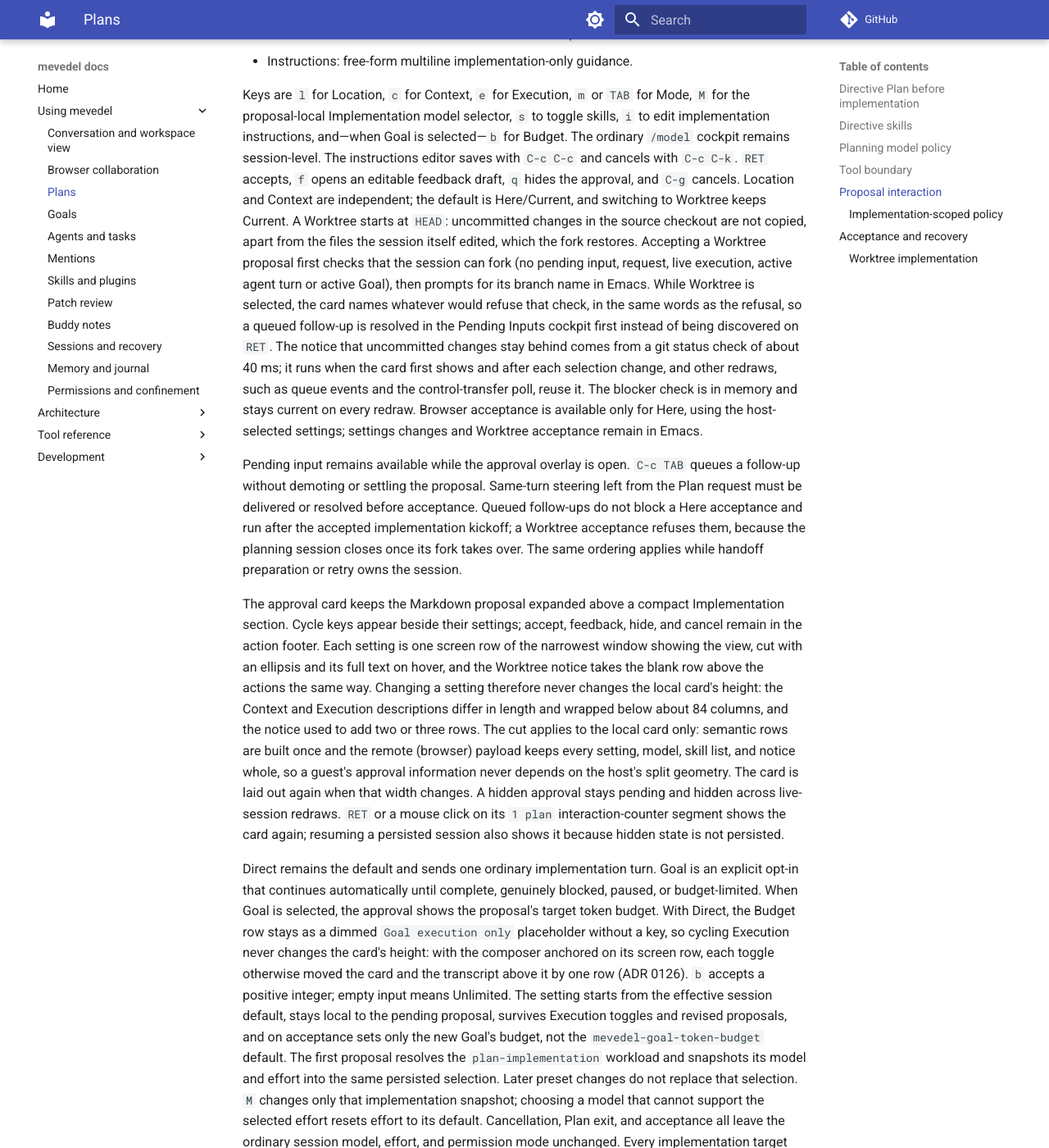
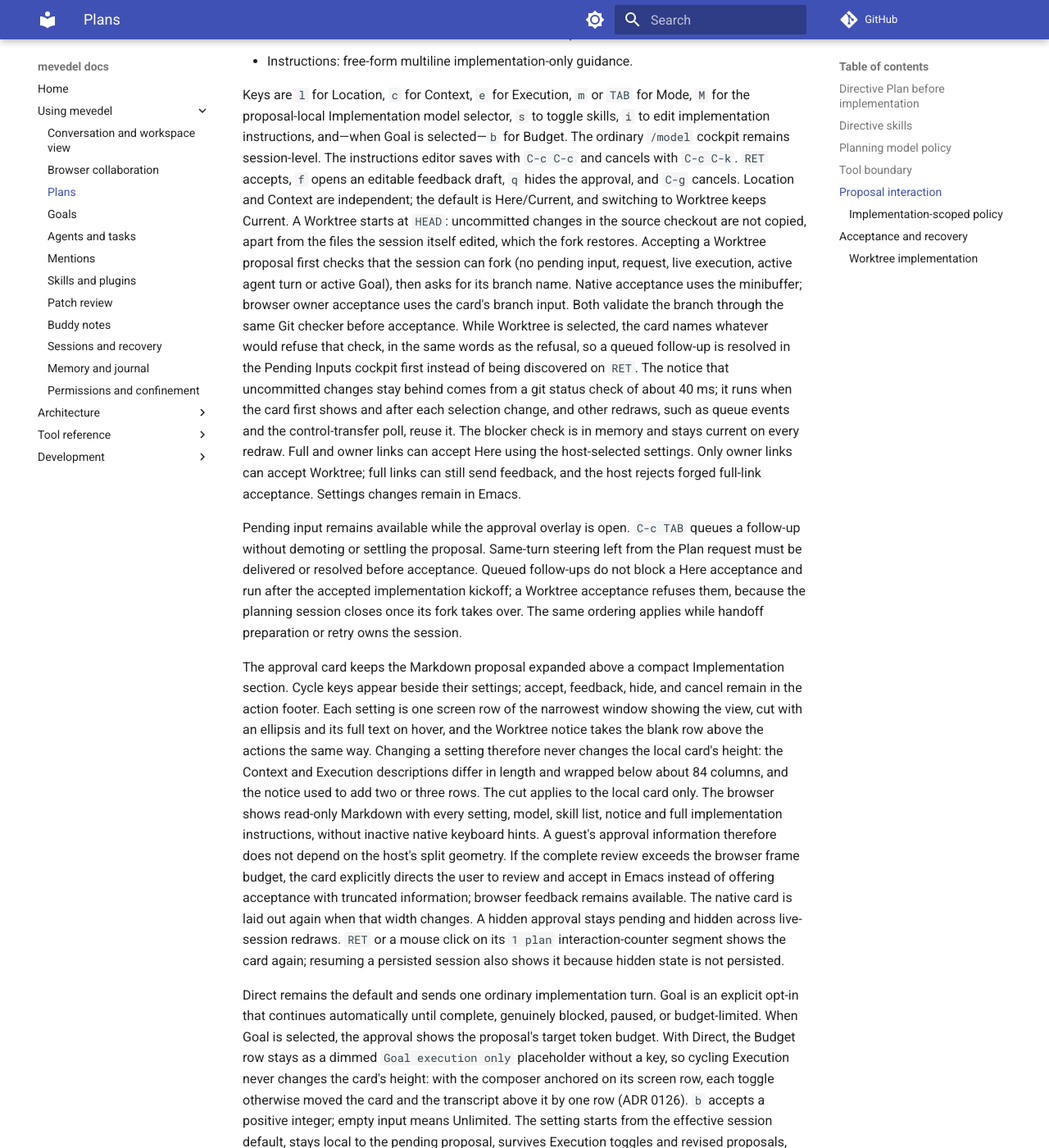
Before and after one commit to FrauH0lle/mevedel, an MkDocs documentation site: the page built from docs/plan-mode.md, in a window 1280 px wide and 1400 px high, scrolled down 4517 px. Shown: the whole window at 82% size. Built offline with MkDocs 1.6.1 and Material for MkDocs 9.7.7, drawn with Linux system fonts in a browser that asks for light colours; comment, search, counter and statistics services are not loaded; some of the changed text lies outside the part shown.

Commit message:
feat(plan): Complete browser approval and Worktree continuation
Disclose the whole implementation choice in Markdown rather than exporting
native key hints and shortened instruction labels. Owner links may accept
an offered Worktree plan with a validated branch; full links retain Here
acceptance and feedback. Oversized disclosure explicitly requires review
in Emacs and cannot be approved remotely. Share a fork before retiring the
planning room so each guest can follow its continuation at the same tier.

* mevedel-plan-mode.el (mevedel-plan-mode--remote-body,
mevedel-plan-mode--render-approval): Publish complete instructions/settings,
owner-only Worktree options and bounded feedback-only fallback.
* mevedel-plan-handoff.el (mevedel-plan-handoff-prepare-worktree): Invoke the
collaboration handoff before killing the old planning buffers.
* mevedel-collaboration-guest.el (mevedel-collaboration--ui-request-frame,
mevedel-collaboration--handle-ui-response): Project typed option input and
owner-only choices, enforcing authority and input bounds on receipt.
* relay/viewer/viewer-requests.js, relay/viewer/viewer.js,
relay/viewer/viewer.css: Render Markdown and the owner's branch input;
retain focused branch edits while host settings update.
* test/test-mevedel-plan-mode.el, test/test-mevedel-plan-mode-remote.el,
test/test-mevedel-plan-handoff-remote.el,
test/collaboration-viewer-requests.browser.mjs: Regress disclosure,
oversized review, authority, branch validation and handoff order.
* docs/collaboration.md, docs/plan-mode.md,
docs/adr/0010-worktree-session-owns-plan-execution.md,
docs/adr/0099-project-live-collaboration-from-host-authoritative-state.md:
Document the explicit owner exception and tier-preserving continuation.

Validation: 231 related ERT cases and 12 Chromium interaction tests pass;
254 modules compile warning-free. Real compiled Emacs/relay/browser tests
observe Here acceptance, refusals, oversized review and actual Git Worktree
forks at desktop and 375px. All three tiers click the terminal Open action
and receive the inherited transcript with unchanged authority. Model
submission is captured, not sent to a provider.

```diff
--- a/docs/plan-mode.md
+++ b/docs/plan-mode.md
@@ -218,16 +218,19 @@
 changes in the source checkout are not copied, apart from the files the session
 itself edited, which the fork restores. Accepting a Worktree proposal first
 checks that the session can fork (no pending input, request, live execution,
-active agent turn or active Goal), then prompts for its branch name in Emacs.
+active agent turn or active Goal), then asks for its branch name. Native
+acceptance uses the minibuffer; browser owner acceptance uses the card's branch
+input. Both validate the branch through the same Git checker before acceptance.
 While Worktree is selected, the card names whatever would refuse that check,
 in the same words as the refusal, so a queued follow-up is resolved in the
 Pending Inputs cockpit first instead of being discovered on `RET`. The notice
 that uncommitted changes stay behind comes from a git status check of about
 40 ms; it runs when the card first shows and after each selection change, and
 other redraws, such as queue events and the control-transfer poll, reuse it.
-The blocker check is in memory and stays current on every redraw. Browser
-acceptance is available only for Here, using the host-selected settings;
-settings changes and Worktree acceptance remain in Emacs.
+The blocker check is in memory and stays current on every redraw. Full and owner
+links can accept Here using the host-selected settings. Only owner links can
+accept Worktree; full links can still send feedback, and the host rejects forged
+full-link acceptance. Settings changes remain in Emacs.
 
 Pending input remains available while the approval overlay is open. `C-c TAB`
 queues a follow-up without demoting or settling the proposal. Same-turn
@@ -245,10 +248,14 @@
 actions the same way. Changing a setting therefore never changes the local
 card's height: the Context and Execution descriptions differ in length and
 wrapped below about 84 columns, and the notice used to add two or three rows.
-The cut applies to the local card only: semantic rows are built once and the
-remote (browser) payload keeps every setting, model, skill list, and notice
-whole, so a guest's approval information never depends on the host's split
-geometry. The card is laid out again when that width changes. A hidden approval
+The cut applies to the local card only. The browser shows read-only Markdown
+with every setting, model, skill list, notice and full implementation instructions,
+without inactive native keyboard hints. A guest's approval information therefore
+does not depend on the host's split geometry. If the complete review exceeds
+the browser frame budget, the card explicitly directs the user to review and
+accept in Emacs instead of offering acceptance with truncated information;
+browser feedback remains available. The native card is laid out again
+when that width changes. A hidden approval
 stays pending and hidden across live-session redraws. `RET` or a mouse click on its
 `1 plan` interaction-counter segment shows the card again; resuming a persisted
 session also shows it because hidden state is not persisted.
@@ -378,6 +385,13 @@
 through the fork's recorded parent and fork point; the planning conversation
 remains reachable through the variant button at the plan reply.
 
+If the planning session is shared, handoff shares the implementation fork and
+ends the old room with an explicit continuation notice. Each connected browser
+receives an Open link for the new room at its existing view, full, or owner tier;
+the old bearer never changes which session it names. An unshared planning
+session does not start sharing. If sharing the fork fails, the old room ends
+with an explicit handoff-failed notice and the native handoff still completes.
+
 Each step is durable before the next. The source retry records the fork point,
 then the branch and directory reservation before any Git mutation, then the
 fork's save path once the fork transaction has published it. A retry reopens
```
Also changed, not shown: docs/adr/0010-worktree-session-owns-plan-execution.md (+13 -0 lines), docs/adr/0099-project-live-collaboration-from-host-authoritative-state.md (+12 -3 lines), docs/collaboration.md (+16 -4 lines), 10 other files.
